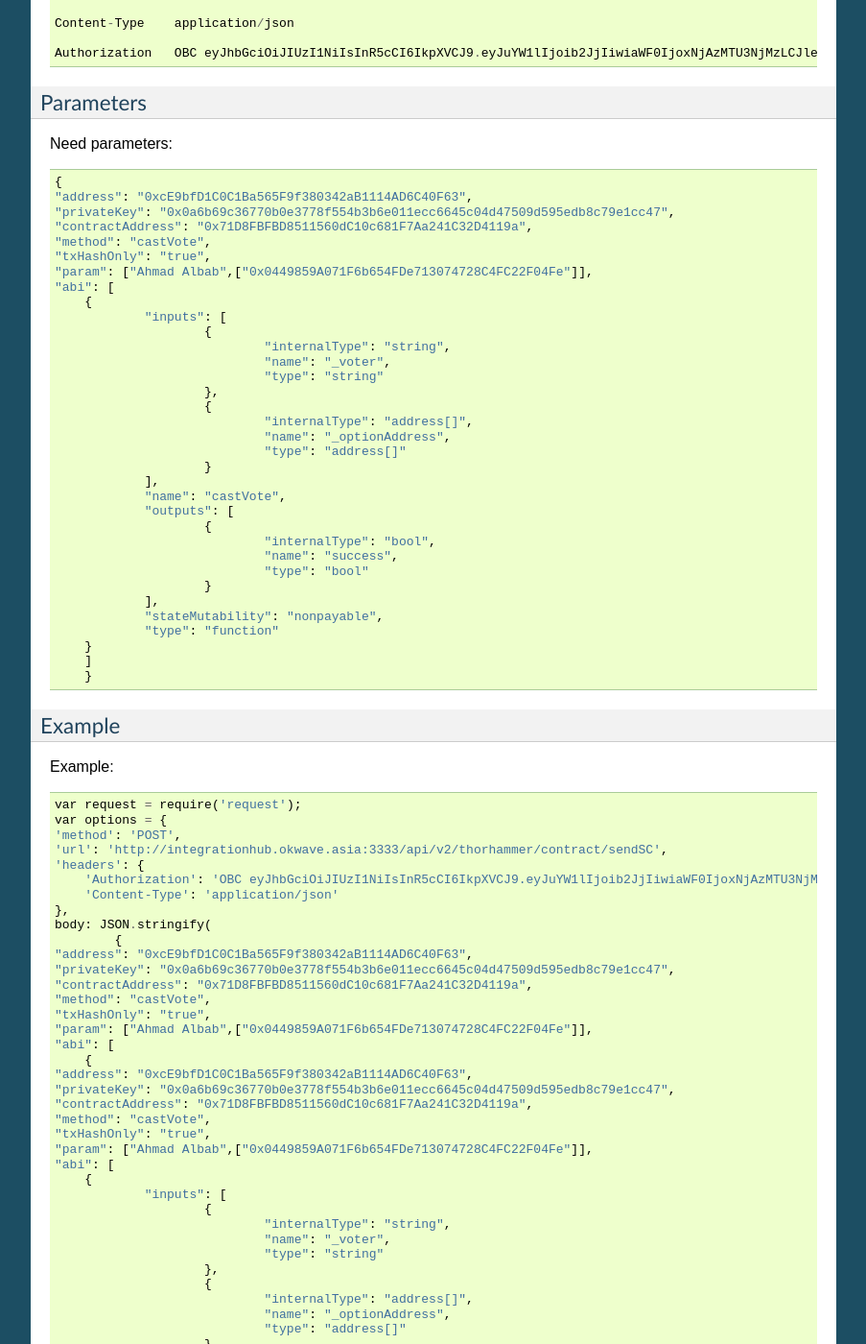
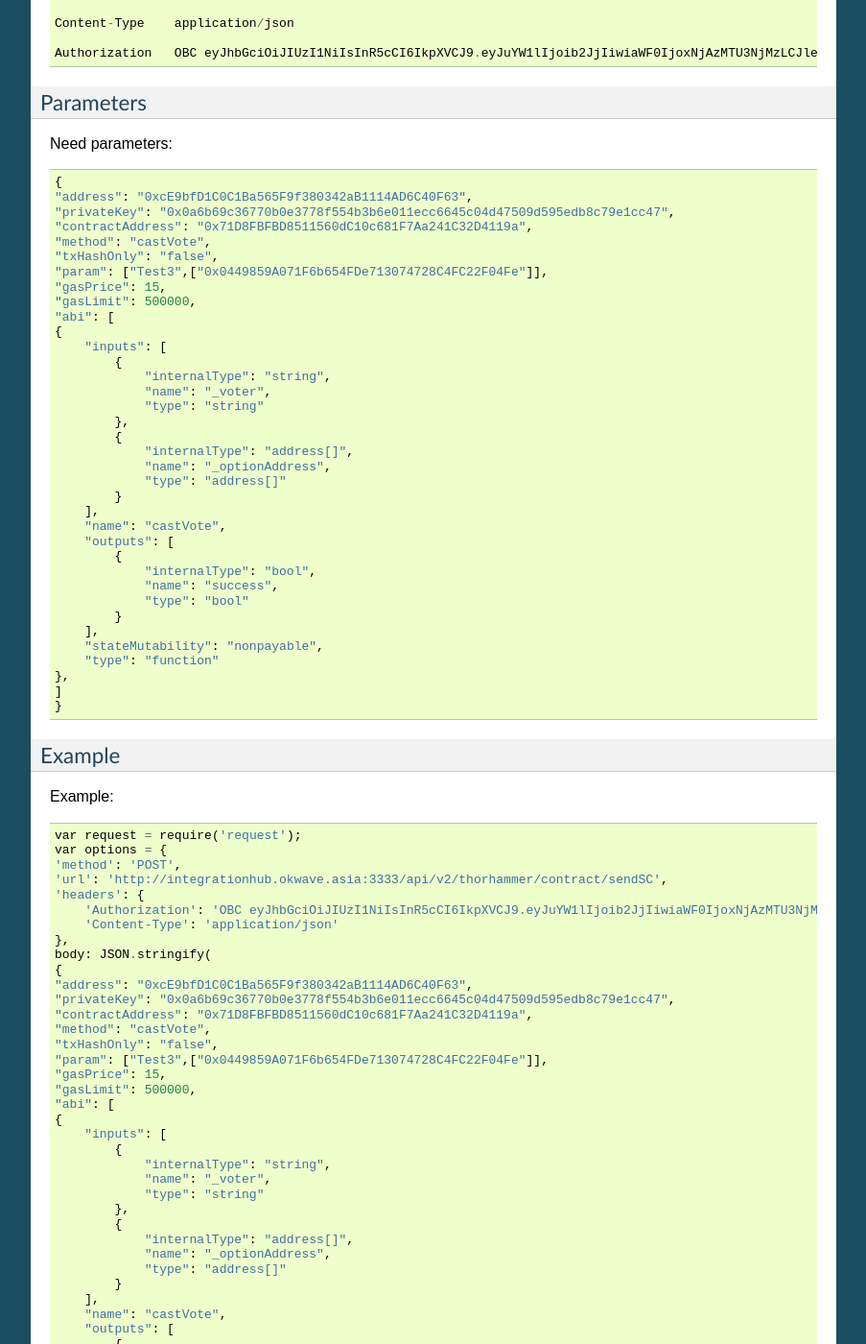
Before and after one commit to bcnodeobc/integrationhub, a Sphinx documentation site: the page built from docs/thor.rst, in a window 1280 px wide and 1400 px high, scrolled down 37077 px. Shown: the whole window at 96% size, without its empty margins (198-1101 px from the left). Built offline with Sphinx 7.4.7, drawn with Linux system fonts in a browser that asks for light colours; some of the changed text lies outside the part shown.

Commit message:
change: add gasLimit and gasPice parameter in thr and eth sendSC API

```diff
--- a/docs/thor.rst
+++ b/docs/thor.rst
@@ -2021,35 +2021,37 @@ Need parameters::
     "privateKey": "0x0a6b69c36770b0e3778f554b3b6e011ecc6645c04d47509d595edb8c79e1cc47",
     "contractAddress": "0x71D8FBFBD8511560dC10c681F7Aa241C32D4119a",
     "method": "castVote",
-    "txHashOnly": "true",
-    "param": ["Ahmad Albab",["0x0449859A071F6b654FDe713074728C4FC22F04Fe"]],
+    "txHashOnly": "false",
+    "param": ["Test3",["0x0449859A071F6b654FDe713074728C4FC22F04Fe"]],
+    "gasPrice": 15,
+    "gasLimit": 500000,
     "abi": [
-	{
-		"inputs": [
-			{
-				"internalType": "string",
-				"name": "_voter",
-				"type": "string"
-			},
-			{
-				"internalType": "address[]",
-				"name": "_optionAddress",
-				"type": "address[]"
-			}
-		],
-		"name": "castVote",
-		"outputs": [
-			{
-				"internalType": "bool",
-				"name": "success",
-				"type": "bool"
-			}
-		],
-		"stateMutability": "nonpayable",
-		"type": "function"
-	}
-	]
-	}
+    {
+        "inputs": [
+            {
+                "internalType": "string",
+                "name": "_voter",
+                "type": "string"
+            },
+            {
+                "internalType": "address[]",
+                "name": "_optionAddress",
+                "type": "address[]"
+            }
+        ],
+        "name": "castVote",
+        "outputs": [
+            {
+                "internalType": "bool",
+                "name": "success",
+                "type": "bool"
+            }
+        ],
+        "stateMutability": "nonpayable",
+        "type": "function"
+    },
+    ]
+    }
 
 Example
 --------
@@ -2064,48 +2066,42 @@ Example::
         'Content-Type': 'application/json'
     },
     body: JSON.stringify(
-            {
+    {
     "address": "0xcE9bfD1C0C1Ba565F9f380342aB1114AD6C40F63",
     "privateKey": "0x0a6b69c36770b0e3778f554b3b6e011ecc6645c04d47509d595edb8c79e1cc47",
     "contractAddress": "0x71D8FBFBD8511560dC10c681F7Aa241C32D4119a",
     "method": "castVote",
-    "txHashOnly": "true",
-    "param": ["Ahmad Albab",["0x0449859A071F6b654FDe713074728C4FC22F04Fe"]],
+    "txHashOnly": "false",
+    "param": ["Test3",["0x0449859A071F6b654FDe713074728C4FC22F04Fe"]],
+    "gasPrice": 15,
+    "gasLimit": 500000,
     "abi": [
-	{
-    "address": "0xcE9bfD1C0C1Ba565F9f380342aB1114AD6C40F63",
-    "privateKey": "0x0a6b69c36770b0e3778f554b3b6e011ecc6645c04d47509d595edb8c79e1cc47",
-    "contractAddress": "0x71D8FBFBD8511560dC10c681F7Aa241C32D4119a",
-    "method": "castVote",
-    "txHashOnly": "true",
-    "param": ["Ahmad Albab",["0x0449859A071F6b654FDe713074728C4FC22F04Fe"]],
-    "abi": [
-	{
-		"inputs": [
-			{
-				"internalType": "string",
-				"name": "_voter",
-				"type": "string"
-			},
-			{
-				"internalType": "address[]",
-				"name": "_optionAddress",
-				"type": "address[]"
-			}
-		],
-		"name": "castVote",
-		"outputs": [
-			{
-				"internalType": "bool",
-				"name": "success",
-				"type": "bool"
-			}
-		],
-		"stateMutability": "nonpayable",
-		"type": "function"
-	}
-	]
-	})
+    {
+        "inputs": [
+            {
+                "internalType": "string",
+                "name": "_voter",
+                "type": "string"
+            },
+            {
+                "internalType": "address[]",
+                "name": "_optionAddress",
+                "type": "address[]"
+            }
+        ],
+        "name": "castVote",
+        "outputs": [
+            {
+                "internalType": "bool",
+                "name": "success",
+                "type": "bool"
+            }
+        ],
+        "stateMutability": "nonpayable",
+        "type": "function"
+    },
+    ]
+    })
     };
     request(options, function (error, response) {
         if (error) throw new Error(error);
```
Also changed, not shown: other parts of docs/thor.rst (+3 -3 lines), docs/ethereum.rst (+63 -60 lines).
